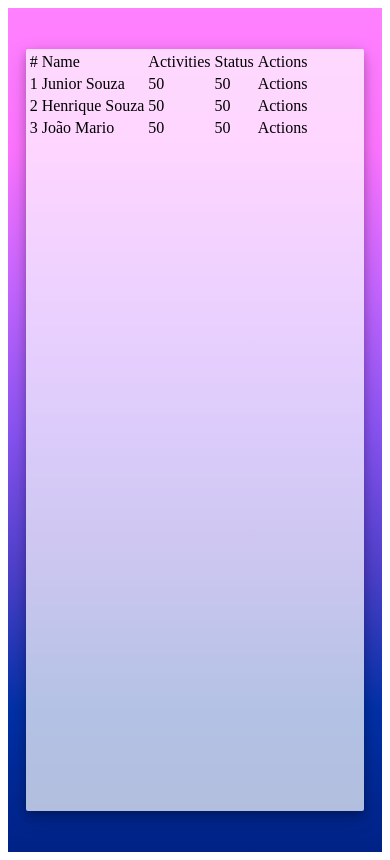
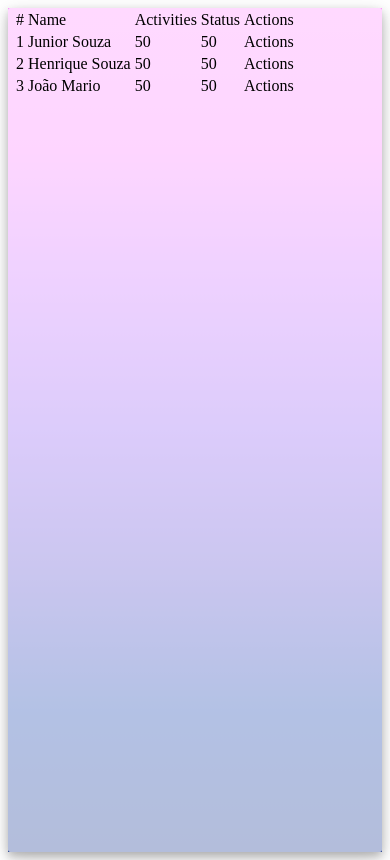
Before and after one commit to HenriqueSouzza/react-solid-test, a Next.js app: page /dashboard in a window 390 px wide. Built offline with nearby package versions, Linux system fonts and the light colour scheme.

Commit message:
feat: design responsive page dashboard

```diff
--- a/app/dashboard/page.tsx
+++ b/app/dashboard/page.tsx
@@ -19,8 +19,13 @@ const CardStyle: CssProps = {
   height: '90vh',
   backgroundColor: `rgba(255, 255, 255, .7)`,
   borderRadius: '2px',
+  boxShadow: '0 4px 8px 0 rgba(0, 0, 0, 0.2), 0 6px 20px 0 rgba(0, 0, 0, 0.19)',
   padding: '1px',
-  boxShadow: '0 4px 8px 0 rgba(0, 0, 0, 0.2), 0 6px 20px 0 rgba(0, 0, 0, 0.19)',
+  '@media (max-width: 768px)': {
+    width: '100%',
+    height: '100vh',
+    padding: '0 5px',
+  }
 }
 
 type userProps = {
```
